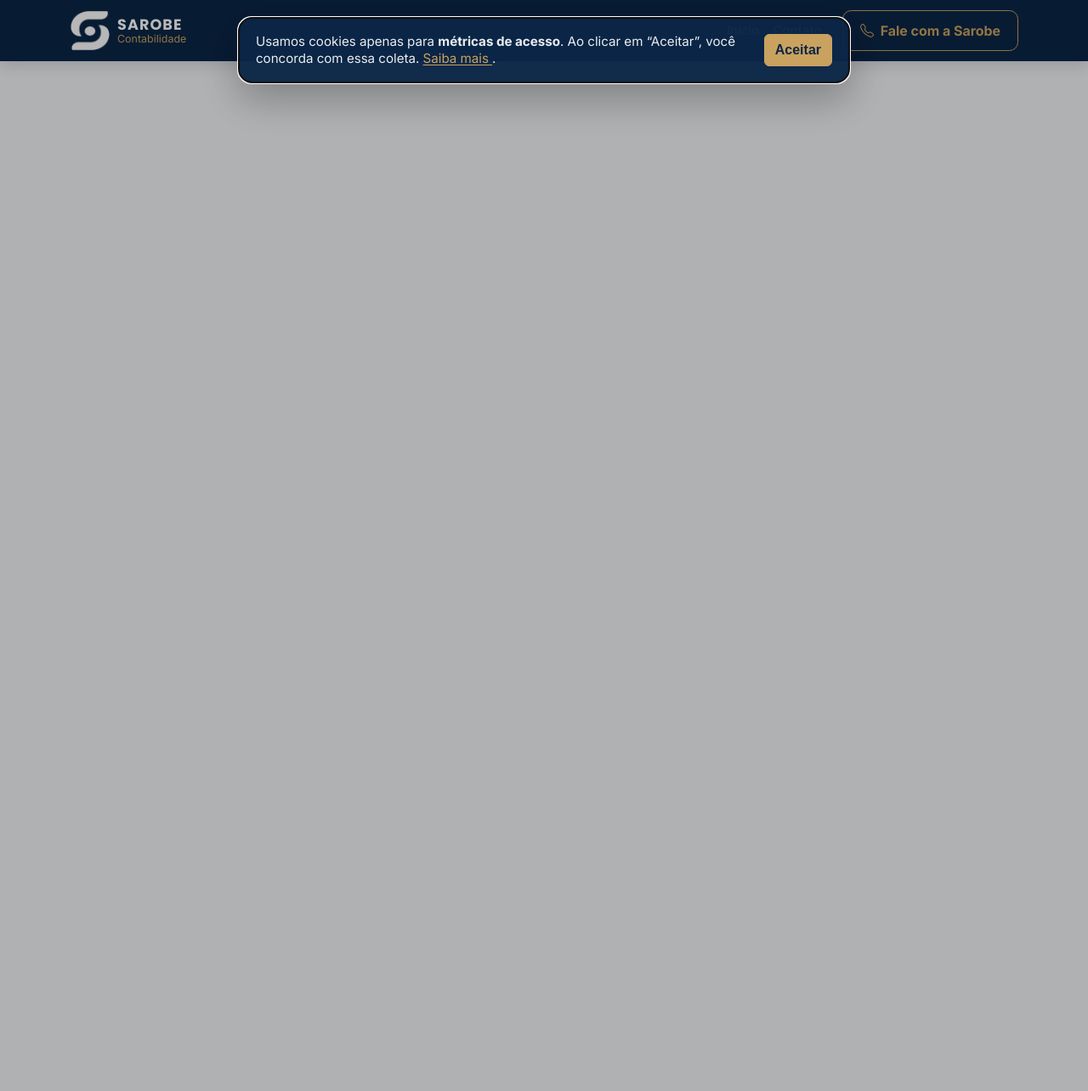
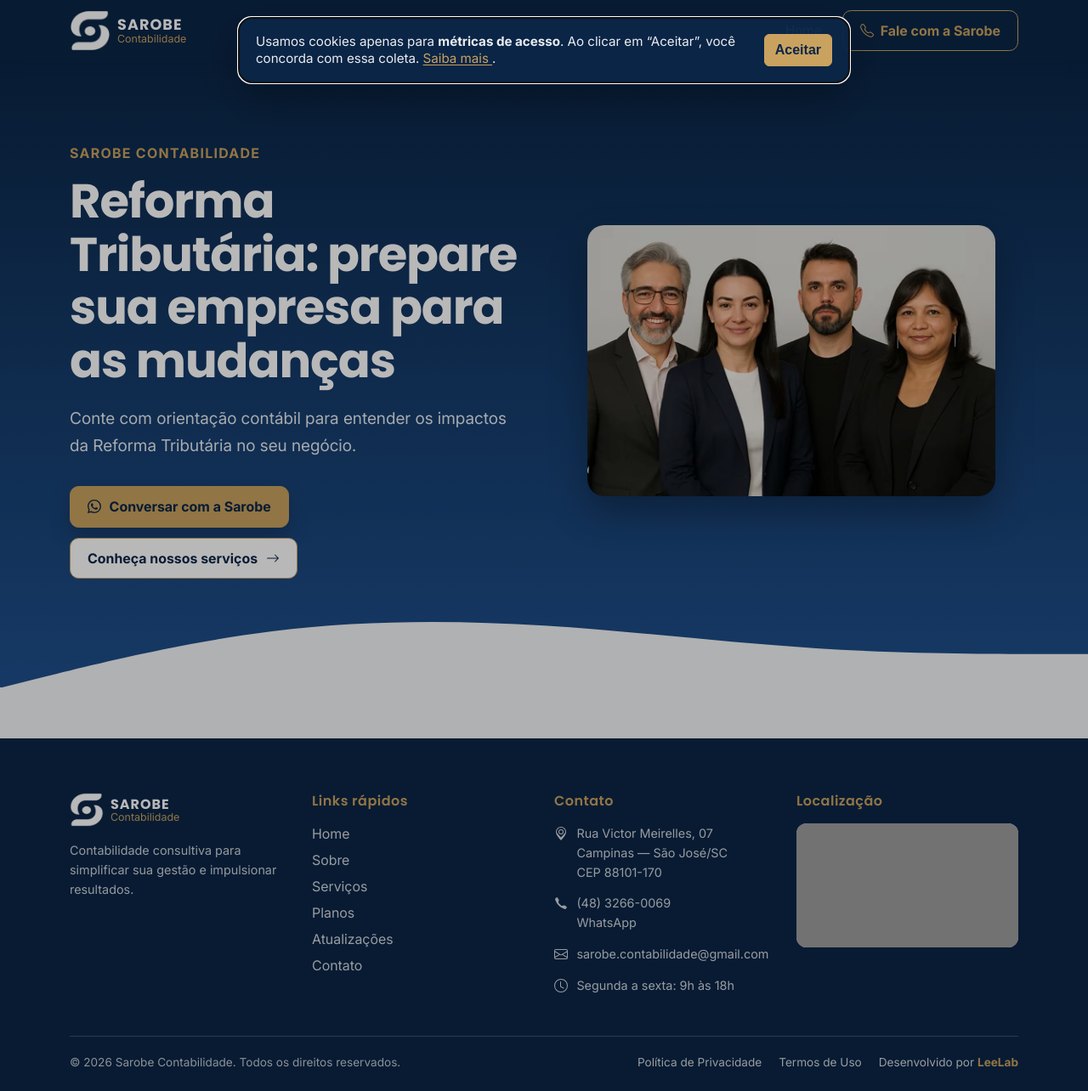
Before and after one commit to devsarobe-lgtm/site-sistema-web, a Django app: page /reforma-tributaria/ in a window 1280 px wide. Shown: the whole page at 85% size. Run offline with Django 5.2, Linux system fonts and the light colour scheme; parts of the project's set-up code (start-up, migrations or seed data) failed here and were passed over; some libraries are stand-ins or nearby versions; grey boxes are pictures that could not be loaded.

Commit message:
ajuste de pagina geral

```diff
--- a/institucional/static/css/lp.css
+++ b/institucional/static/css/lp.css
@@ -211,27 +211,111 @@
     color: var(--primary-color-dark);
 }
 
-.lp-intro {
-    display: flex;
-    align-items: center;
-    min-height: clamp(28rem, 70vh, 42rem);
-    padding-block: clamp(4rem, 10vw, 8rem);
-    background: linear-gradient(135deg, #f4f5f7, #e8edf5);
+.lp-hero {
+    position: relative;
+    isolation: isolate;
+    overflow: hidden;
+    background: linear-gradient(180deg, var(--primary-color-dark), var(--primary-color));
+    color: #fff;
 }
 
-.lp-intro h1 {
+.lp-hero__container {
+    position: relative;
+    z-index: 1;
+    padding-block: clamp(3.5rem, 8vw, 6rem) clamp(5rem, 10vw, 8rem);
+}
+
+.lp-hero__eyebrow {
+    margin: 0 0 0.85rem;
+}
+
+.lp-hero h1 {
     margin: 0 0 1.25rem;
-    font-size: clamp(2rem, 7vw, 4rem);
-    line-height: 1.15;
+    color: #fff;
+    font-size: clamp(2rem, 7vw, 3.5rem);
+    line-height: 1.12;
     letter-spacing: -0.02em;
 }
 
-.lp-intro__description {
-    max-width: 40rem;
+.lp-hero__description {
+    max-width: 38rem;
     margin: 0 0 2rem;
-    color: var(--muted-text-color);
+    color: rgba(255, 255, 255, 0.9);
     font-size: clamp(1rem, 2vw, 1.2rem);
     line-height: 1.65;
+}
+
+.lp-hero__actions {
+    display: flex;
+    flex-direction: column;
+    gap: 0.75rem;
+}
+
+.lp-hero__actions .lp-button {
+    width: 100%;
+    gap: 0.6rem;
+}
+
+.lp-hero__actions svg {
+    width: 1rem;
+    height: 1rem;
+    flex-shrink: 0;
+}
+
+.lp-hero__primary {
+    box-shadow: 0 0.65rem 1.5rem rgba(0, 0, 0, 0.2);
+}
+
+.lp-hero .lp-hero__secondary {
+    background: #fff;
+    color: var(--primary-color-dark);
+}
+
+.lp-hero .lp-hero__secondary:hover,
+.lp-hero .lp-hero__secondary:focus-visible {
+    background: #f5ebd9;
+    color: var(--primary-color-dark);
+}
+
+.lp-hero__media {
+    max-width: 30rem;
+    margin-inline: auto;
+    overflow: hidden;
+    border-radius: 1.25rem;
+    box-shadow: 0 1.25rem 2.75rem rgba(0, 0, 0, 0.3);
+}
+
+.lp-hero__media img {
+    display: block;
+    width: 100%;
+    height: auto;
+}
+
+.lp-hero__wave {
+    position: absolute;
+    right: 0;
+    bottom: -1px;
+    left: 0;
+    color: var(--background-color);
+    line-height: 0;
+    pointer-events: none;
+}
+
+.lp-hero__wave svg {
+    display: block;
+    width: 100%;
+    height: auto;
+}
+
+@media (min-width: 576px) {
+    .lp-hero__actions {
+        flex-direction: row;
+        flex-wrap: wrap;
+    }
+
+    .lp-hero__actions .lp-button {
+        width: auto;
+    }
 }
 
 .lp-cta {
@@ -267,24 +351,178 @@
 }
 
 .lp-footer {
-    padding-block: 2rem;
-    background: #071a30;
+    padding-block: clamp(2.5rem, 6vw, 4rem) 1.5rem;
+    background: var(--primary-color-dark);
     color: #fff;
 }
 
-.lp-footer__inner,
-.lp-footer nav {
+.lp-footer__grid {
+    margin-bottom: clamp(2rem, 5vw, 3rem);
+}
+
+.lp-footer__brand {
+    display: flex;
+    align-items: center;
+    justify-content: center;
+    gap: 0.5rem;
+    color: #fff;
+    line-height: 1.1;
+}
+
+.lp-footer__brand:hover,
+.lp-footer__brand:focus-visible {
+    color: #fff;
+}
+
+.lp-footer__brand img {
+    display: block;
+    width: 2.5rem;
+}
+
+.lp-footer__brand span {
+    display: grid;
+}
+
+.lp-footer__brand strong {
+    font-family: var(--heading-font);
+    font-size: 1rem;
+    letter-spacing: 0.06em;
+    text-transform: uppercase;
+}
+
+.lp-footer__brand small {
+    color: var(--accent-color);
+    font-size: 0.78rem;
+}
+
+.lp-footer__description {
+    max-width: 20rem;
+    margin: 1rem auto 0;
+    color: rgba(255, 255, 255, 0.8);
+    font-size: 0.9rem;
+    line-height: 1.6;
+    text-align: center;
+}
+
+.lp-footer__title {
+    margin: 0 0 1rem;
+    color: var(--accent-color);
+    font-size: 1rem;
+    font-weight: 600;
+    text-align: center;
+}
+
+.lp-footer__links {
+    display: grid;
+    gap: 0.45rem;
+    margin: 0;
+    padding: 0;
+    list-style: none;
+    text-align: center;
+}
+
+.lp-footer__links a,
+.lp-footer__contact a,
+.lp-footer__legal a,
+.lp-footer__legal button {
+    color: rgba(255, 255, 255, 0.82);
+}
+
+.lp-footer__links a:hover,
+.lp-footer__links a:focus-visible,
+.lp-footer__contact a:hover,
+.lp-footer__contact a:focus-visible,
+.lp-footer__legal a:hover,
+.lp-footer__legal a:focus-visible,
+.lp-footer__legal button:hover,
+.lp-footer__legal button:focus-visible {
+    color: var(--accent-color);
+}
+
+.lp-footer__contact {
+    display: grid;
+    gap: 0.85rem;
+    max-width: 20rem;
+    margin: 0 auto;
+    font-size: 0.9rem;
+    font-style: normal;
+    line-height: 1.6;
+}
+
+.lp-footer__contact-item {
+    display: flex;
+    align-items: flex-start;
+    gap: 0.65rem;
+    min-width: 0;
+    color: rgba(255, 255, 255, 0.82);
+}
+
+.lp-footer__contact-item > :last-child {
+    min-width: 0;
+    overflow-wrap: anywhere;
+}
+
+.lp-footer__contact-item svg {
+    width: 1rem;
+    height: 1rem;
+    margin-top: 0.25rem;
+    flex-shrink: 0;
+}
+
+.lp-footer__map {
+    width: 100%;
+    max-width: 26rem;
+    margin-inline: auto;
+    aspect-ratio: 16 / 9;
+    overflow: hidden;
+    border-radius: 0.75rem;
+    background: #fff;
+}
+
+.lp-footer__map iframe {
+    display: block;
+    width: 100%;
+    height: 100%;
+    border: 0;
+}
+
+.lp-footer__bottom {
     display: grid;
     gap: 1rem;
+    padding-top: 1.25rem;
+    border-top: 1px solid rgba(255, 255, 255, 0.2);
+    text-align: center;
 }
 
-.lp-footer p {
-    margin: 0.4rem 0 0;
-    color: rgba(255, 255, 255, 0.78);
+.lp-footer__bottom p {
+    margin: 0;
+    color: rgba(255, 255, 255, 0.75);
+    font-size: 0.85rem;
 }
 
-.lp-footer a {
-    color: #fff;
+.lp-footer__legal {
+    display: flex;
+    flex-wrap: wrap;
+    align-items: center;
+    justify-content: center;
+    gap: 0.5rem 1.25rem;
+}
+
+.lp-footer__legal button {
+    padding: 0;
+    border: 0;
+    background: transparent;
+    font: inherit;
+    font-size: 0.85rem;
+    cursor: pointer;
+}
+
+.lp-footer__legal a {
+    font-size: 0.85rem;
+}
+
+.lp-footer__credit strong {
+    color: var(--accent-color);
 }
 
 .lp-back-to-top {
@@ -354,14 +592,30 @@
 }
 
 @media (min-width: 768px) {
-    .lp-footer__inner {
-        grid-template-columns: 1fr auto;
-        align-items: start;
+    .lp-footer__brand {
+        justify-content: flex-start;
     }
 
-    .lp-footer nav {
-        grid-template-columns: repeat(2, auto);
-        column-gap: 1.5rem;
+    .lp-footer__description,
+    .lp-footer__title,
+    .lp-footer__links {
+        text-align: left;
+    }
+
+    .lp-footer__description,
+    .lp-footer__contact,
+    .lp-footer__map {
+        margin-left: 0;
+    }
+
+    .lp-footer__bottom {
+        grid-template-columns: 1fr auto;
+        align-items: center;
+        text-align: left;
+    }
+
+    .lp-footer__legal {
+        justify-content: flex-end;
     }
 }
 
--- a/institucional/static/js/lp.js
+++ b/institucional/static/js/lp.js
@@ -6,6 +6,18 @@
     const header = document.getElementById('lp-header');
     const backToTop = document.querySelector('[data-lp-back-to-top]');
     const desktopQuery = window.matchMedia('(min-width: 992px)');
+
+    const focusPageTarget = (link) => {
+        if (link.origin !== window.location.origin ||
+            link.pathname !== window.location.pathname || !link.hash) return false;
+
+        const target = document.getElementById(link.hash.slice(1));
+        if (!target) return false;
+
+        if (!target.hasAttribute('tabindex')) target.setAttribute('tabindex', '-1');
+        target.focus({ preventScroll: true });
+        return true;
+    };
 
     if (header && menuButton && navigation) {
         header.classList.add('lp-header--ready');
@@ -28,13 +40,7 @@
             const link = event.target.closest('a');
             if (link) {
                 setMenuOpen(false);
-                if (link.origin === window.location.origin && link.pathname === window.location.pathname && link.hash) {
-                    const target = document.getElementById(link.hash.slice(1));
-                    if (target) {
-                        if (!target.hasAttribute('tabindex')) target.setAttribute('tabindex', '-1');
-                        target.focus({ preventScroll: true });
-                    }
-                } else if (link.target === '_blank') {
+                if (!focusPageTarget(link) && link.target === '_blank') {
                     menuButton.focus({ preventScroll: true });
                 }
             }
@@ -56,6 +62,12 @@
         desktopQuery.addEventListener('change', () => setMenuOpen(false));
     }
 
+    document.querySelector('.lp-hero')?.addEventListener('click', (event) => {
+        if (!(event.target instanceof Element)) return;
+        const link = event.target.closest('a');
+        if (link) focusPageTarget(link);
+    });
+
     if (backToTop) {
         const updateBackToTop = () => {
             backToTop.hidden = window.scrollY < 400;
--- /dev/null
+++ b/institucional/templates/lp/components/_footer.html
@@ -0,0 +1,83 @@
+{% load static %}
+<footer class="lp-footer" aria-label="Rodapé da Sarobe Contabilidade">
+    <div class="container">
+        <div class="row g-4 lp-footer__grid">
+            <div class="col-12 col-md-6 col-lg-3">
+                <a class="lp-footer__brand" href="{% url 'home' %}" aria-label="Sarobe Contabilidade — ir para a página inicial">
+                    <img src="{% static 'img/logos/logo_branca_icon_sem_fundo.webp' %}" alt=""
+                        width="50" height="50" loading="lazy" decoding="async">
+                    <span><strong>Sarobe</strong><small>Contabilidade</small></span>
+                </a>
+                <p class="lp-footer__description">
+                    Contabilidade consultiva para simplificar sua gestão e impulsionar resultados.
+                </p>
+            </div>
+
+            <nav class="col-12 col-md-6 col-lg-3" aria-label="Links do site">
+                <h2 class="lp-footer__title">Links rápidos</h2>
+                <ul class="lp-footer__links">
+                    <li><a href="{% url 'home' %}">Home</a></li>
+                    <li><a href="{% url 'about' %}">Sobre</a></li>
+                    <li><a href="{% url 'services' %}">Serviços</a></li>
+                    <li><a href="{% url 'plans' %}">Planos</a></li>
+                    <li><a href="{% url 'blog' %}">Atualizações</a></li>
+                    <li><a href="{% url 'contact' %}">Contato</a></li>
+                </ul>
+            </nav>
+
+            <div class="col-12 col-md-6 col-lg-3">
+                <h2 class="lp-footer__title">Contato</h2>
+                <address class="lp-footer__contact">
+                    <div class="lp-footer__contact-item">
+                        <svg viewBox="0 0 16 16" fill="currentColor" aria-hidden="true" focusable="false">
+                            <path d="M8 16s6-5.686 6-10A6 6 0 0 0 2 6c0 4.314 6 10 6 10Zm0-3.42C6.44 10.69 3 7.61 3 6a5 5 0 0 1 10 0c0 1.61-3.44 4.69-5 6.58ZM8 9a3 3 0 1 0 0-6 3 3 0 0 0 0 6Zm0-1a2 2 0 1 1 0-4 2 2 0 0 1 0 4Z"/>
+                        </svg>
+                        <span>Rua Victor Meirelles, 07<br>Campinas — São José/SC<br>CEP 88101-170</span>
+                    </div>
+                    <div class="lp-footer__contact-item">
+                        <svg viewBox="0 0 16 16" fill="currentColor" aria-hidden="true" focusable="false">
+                            <path d="M3.654 1.328a.678.678 0 0 0-1.015-.063L1.605 2.3c-.483.484-.661 1.169-.45 1.77a17.6 17.6 0 0 0 4.168 6.608 17.6 17.6 0 0 0 6.608 4.168c.601.211 1.286.033 1.77-.45l1.034-1.034a.678.678 0 0 0-.063-1.015l-2.307-1.794a.68.68 0 0 0-.58-.122l-2.19.547a1.75 1.75 0 0 1-1.657-.459L5.482 8.062a1.75 1.75 0 0 1-.46-1.657l.548-2.19a.68.68 0 0 0-.122-.58z"/>
+                        </svg>
+                        <span><a href="tel:+554832660069">(48) 3266-0069</a><br>
+                            <a href="{{ lp_whatsapp_url|default:'https://wa.me/554832660069' }}" target="_blank" rel="noopener noreferrer">WhatsApp</a>
+                        </span>
+                    </div>
+                    <div class="lp-footer__contact-item">
+                        <svg viewBox="0 0 16 16" fill="currentColor" aria-hidden="true" focusable="false">
+                            <path d="M0 4a2 2 0 0 1 2-2h12a2 2 0 0 1 2 2v8a2 2 0 0 1-2 2H2a2 2 0 0 1-2-2zm2-1a1 1 0 0 0-1 1v.217l7 4.2 7-4.2V4a1 1 0 0 0-1-1zm13 2.383-4.708 2.825L15 11.105zm-.034 6.876-5.64-3.471L8 9.583l-1.326-.795-5.64 3.47A1 1 0 0 0 2 13h12a1 1 0 0 0 .966-.741M1 11.105l4.708-2.897L1 5.383z"/>
+                        </svg>
+                        <a href="mailto:sarobe.contabilidade@gmail.com">sarobe.contabilidade@gmail.com</a>
+                    </div>
+                    <div class="lp-footer__contact-item">
+                        <svg viewBox="0 0 16 16" fill="currentColor" aria-hidden="true" focusable="false">
+                            <path d="M8 3.5a.5.5 0 0 0-1 0V9a.5.5 0 0 0 .252.434l3.5 2a.5.5 0 0 0 .496-.868L8 8.71z"/>
+                            <path d="M8 16A8 8 0 1 0 8 0a8 8 0 0 0 0 16m7-8A7 7 0 1 1 1 8a7 7 0 0 1 14 0"/>
+                        </svg>
+                        <span>Segunda a sexta: 9h às 18h</span>
+                    </div>
+                </address>
+            </div>
+
+            <div class="col-12 col-md-6 col-lg-3">
+                <h2 class="lp-footer__title">Localização</h2>
+                <div class="lp-footer__map">
+                    <iframe title="Mapa — Sarobe Contabilidade"
+                        src="https://www.google.com/maps/embed?pb=!1m18!1m12!1m3!1d3535.814730806464!2d-48.61050272475024!3d-27.599272976244563!2m3!1f0!2f0!3f0!3m2!1i1024!2i768!4f13.1!3m3!1m2!1s0x9527383b48a033e1%3A0x705fe806450bd54f!2sSarobe%20Contabilidade!5e0!3m2!1spt-BR!2sbr!4v1764857337195!5m2!1spt-BR!2sbr"
+                        loading="lazy" referrerpolicy="no-referrer-when-downgrade"
+                        allowfullscreen></iframe>
+                </div>
+            </div>
+        </div>
+
+        <div class="lp-footer__bottom">
+            <p>© {% now "Y" %} Sarobe Contabilidade. Todos os direitos reservados.</p>
+            <div class="lp-footer__legal">
+                <button type="button" data-bs-toggle="modal" data-bs-target="#privacyModal">Política de Privacidade</button>
+                <button type="button" data-bs-toggle="modal" data-bs-target="#termsModal">Termos de Uso</button>
+                <a class="lp-footer__credit" href="https://leelab.com.br/" target="_blank" rel="noopener noreferrer">
+                    Desenvolvido por <strong>LeeLab</strong>
+                </a>
+            </div>
+        </div>
+    </div>
+</footer>
--- a/institucional/templates/lp/components/_header.html
+++ b/institucional/templates/lp/components/_header.html
@@ -1,7 +1,7 @@
 {% load static %}
 <header class="lp-header" id="lp-header">
     <div class="container lp-header__inner">
-        <a class="lp-header__brand" href="{% url 'home' %}" aria-label="Sarobe Contabilidade — ir para a página inicial">
+        <a class="lp-header__brand" href="#inicio" aria-label="Sarobe Contabilidade — ir para a página inicial">
             <picture>
                 <source type="image/webp" srcset="{% static 'img/logos/logo_branca_icon_sem_fundo.webp' %} 1x, {% static 'img/logos/logo_branca_icon_sem_fundo_2x.webp' %} 2x">
                 <img src="{% static 'img/logos/logo_branca_icon_sem_fundo.webp' %}" alt="" width="50" height="50" loading="eager" decoding="async">
@@ -24,10 +24,6 @@
             <ul class="lp-header__links">
                 {% for item in lp_nav_items %}
                 <li><a href="{{ item.url }}"{% if item.active %} aria-current="location"{% endif %}>{{ item.label }}</a></li>
-                {% empty %}
-                <li><a href="{% url 'home' %}">Home</a></li>
-                <li><a href="{% url 'services' %}">Serviços</a></li>
-                <li><a href="{% url 'contact' %}">Contato</a></li>
                 {% endfor %}
             </ul>
             {% if lp_whatsapp_url %}
--- /dev/null
+++ b/institucional/templates/lp/components/_hero.html
@@ -0,0 +1,58 @@
+{% load static %}
+{% if lp_hero %}
+<section class="lp-hero" id="{{ lp_hero.id|default:'inicio' }}" tabindex="-1" aria-labelledby="lp-hero-title">
+    <div class="container lp-hero__container">
+        <div class="row align-items-center g-4 g-lg-5">
+            <div class="col-12 {% if lp_hero.image_path %}col-lg-6{% else %}col-lg-9{% endif %}">
+                {% if lp_hero.eyebrow %}
+                <p class="lp-eyebrow lp-hero__eyebrow">{{ lp_hero.eyebrow }}</p>
+                {% endif %}
+                <h1 id="lp-hero-title">{{ lp_hero.title }}</h1>
+                {% if lp_hero.description %}
+                <p class="lp-hero__description">{{ lp_hero.description }}</p>
+                {% endif %}
+
+                {% if lp_hero.primary_label and lp_hero.primary_url or lp_hero.secondary_label and lp_hero.secondary_url %}
+                <div class="lp-hero__actions">
+                    {% if lp_hero.primary_label and lp_hero.primary_url %}
+                    <a class="lp-button lp-hero__primary" href="{{ lp_hero.primary_url }}"
+                        {% if lp_hero.primary_external %}target="_blank" rel="noopener noreferrer"{% endif %}>
+                        {% if lp_hero.primary_icon == 'whatsapp' %}
+                        <svg viewBox="0 0 16 16" fill="currentColor" aria-hidden="true" focusable="false">
+                            <path d="M13.601 2.326A7.85 7.85 0 0 0 7.994 0C3.627 0 .068 3.558.064 7.926c0 1.399.366 2.76 1.057 3.965L0 16l4.204-1.102a7.9 7.9 0 0 0 3.79.965h.004c4.368 0 7.926-3.558 7.93-7.93A7.9 7.9 0 0 0 13.6 2.326zM7.994 14.521a6.6 6.6 0 0 1-3.356-.92l-.24-.144-2.494.654.666-2.433-.156-.251a6.56 6.56 0 0 1-1.007-3.505c0-3.626 2.957-6.584 6.591-6.584a6.56 6.56 0 0 1 4.66 1.931 6.56 6.56 0 0 1 1.928 4.66c-.004 3.639-2.961 6.592-6.592 6.592m3.615-4.934c-.197-.099-1.17-.578-1.353-.646-.182-.065-.315-.099-.445.099-.133.197-.513.646-.627.775-.114.133-.232.148-.43.05-.197-.1-.836-.308-1.592-.985-.59-.525-.985-1.175-1.103-1.372-.114-.198-.011-.304.088-.403.087-.088.197-.232.296-.346.1-.114.133-.198.198-.33.065-.134.034-.248-.015-.347-.05-.099-.445-1.076-.612-1.47-.16-.389-.323-.335-.445-.34-.114-.007-.247-.007-.38-.007a.73.73 0 0 0-.529.247c-.182.198-.691.677-.691 1.654s.71 1.916.81 2.049c.098.133 1.394 2.132 3.383 2.992.47.205.84.326 1.129.418.475.152.904.129 1.246.08.38-.058 1.171-.48 1.338-.943.164-.464.164-.86.114-.943-.049-.084-.182-.133-.38-.232"/>
+                        </svg>
+                        {% endif %}
+                        <span>{{ lp_hero.primary_label }}</span>
+                    </a>
+                    {% endif %}
+                    {% if lp_hero.secondary_label and lp_hero.secondary_url %}
+                    <a class="lp-button lp-hero__secondary" href="{{ lp_hero.secondary_url }}"
+                        {% if lp_hero.secondary_external %}target="_blank" rel="noopener noreferrer"{% endif %}>
+                        <span>{{ lp_hero.secondary_label }}</span>
+                        <svg viewBox="0 0 16 16" fill="currentColor" aria-hidden="true" focusable="false">
+                            <path d="M1 8a.5.5 0 0 1 .5-.5h11.793l-3.147-3.146a.5.5 0 0 1 .708-.708l4 4a.5.5 0 0 1 0 .708l-4 4a.5.5 0 0 1-.708-.708L13.293 8.5H1.5A.5.5 0 0 1 1 8"/>
+                        </svg>
+                    </a>
+                    {% endif %}
+                </div>
+                {% endif %}
+            </div>
+
+            {% if lp_hero.image_path %}
+            <div class="col-12 col-lg-6">
+                <div class="lp-hero__media">
+                    <img src="{% static lp_hero.image_path %}" alt="{{ lp_hero.image_alt }}"
+                        {% if lp_hero.image_width and lp_hero.image_height %}width="{{ lp_hero.image_width }}" height="{{ lp_hero.image_height }}"{% endif %}
+                        loading="eager" fetchpriority="high" decoding="async">
+                </div>
+            </div>
+            {% endif %}
+        </div>
+    </div>
+    <div class="lp-hero__wave" aria-hidden="true">
+        <svg viewBox="0 0 1440 120" preserveAspectRatio="none" focusable="false">
+            <path d="M0 120L60 105C120 90 240 60 360 45C480 30 600 30 720 37.5C840 45 960 60 1080 67.5C1200 75 1320 75 1380 75L1440 75V120H0Z" fill="currentColor"/>
+        </svg>
+    </div>
+</section>
+{% endif %}
--- a/institucional/templates/lp/lp_base.html
+++ b/institucional/templates/lp/lp_base.html
@@ -28,6 +28,7 @@
     <main id="main-content" tabindex="-1">
         {% block content %}{% endblock %}
     </main>
+    {% include 'lp/components/_footer.html' %}
     {% include 'components/_privacy_terms.html' %}
 
     {% compress js %}
--- a/institucional/templates/lp/tax_reform.html
+++ b/institucional/templates/lp/tax_reform.html
@@ -1,4 +1,5 @@
 {% extends 'lp/lp_base.html' %}
+{% load static %}
 
 {% block info %}
 <title>{{ lp_meta_title }}</title>
@@ -9,8 +10,13 @@
 <meta property="og:title" content="{{ lp_meta_title }}">
 <meta property="og:description" content="{{ lp_meta_description }}">
 <meta property="og:url" content="{{ request.scheme }}://{{ request.get_host }}{{ request.path }}">
+{% if lp_hero.image_path %}
+{% static lp_hero.image_path as lp_social_image %}
+<meta property="og:image" content="{{ request.scheme }}://{{ request.get_host }}{{ lp_social_image }}">
+<meta property="og:image:alt" content="{{ lp_hero.image_alt }}">
+{% endif %}
 {% endblock %}
 
 {% block content %}
-
+{% include 'lp/components/_hero.html' %}
 {% endblock %}
--- a/institucional/views.py
+++ b/institucional/views.py
@@ -104,8 +104,7 @@ class TaxReformView(TemplateView):
             "com a equipe da Sarobe Contabilidade em São José/SC."
         )
         context["lp_nav_items"] = [
-            {"label": "Início", "url": "#inicio"},
-            {"label": "Contato", "url": reverse("contact")},
+            {"label": "Home", "url": "#inicio"},
         ]
         context["lp_whatsapp_url"] = (
             "https://wa.me/554832660069?text=Ol%C3%A1%21%20Gostaria%20de%20"
@@ -113,6 +112,7 @@ class TaxReformView(TemplateView):
         )
         context["lp_header_contact_label"] = "Fale com a Sarobe"
         context["lp_hero"] = {
+            "id": "inicio",
             "eyebrow": "Sarobe Contabilidade",
             "title": "Reforma Tributária: prepare sua empresa para as mudanças",
             "description": (
@@ -121,6 +121,14 @@ class TaxReformView(TemplateView):
             ),
             "primary_label": "Conversar com a Sarobe",
             "primary_url": context["lp_whatsapp_url"],
+            "primary_external": True,
+            "primary_icon": "whatsapp",
+            "secondary_label": "Conheça nossos serviços",
+            "secondary_url": reverse("services"),
+            "image_path": "img/team/team_home.webp",
+            "image_alt": "Equipe da Sarobe Contabilidade reunida",
+            "image_width": 500,
+            "image_height": 333,
         }
         context["lp_cta"] = {
             "eyebrow": "Entre em contato",
```
